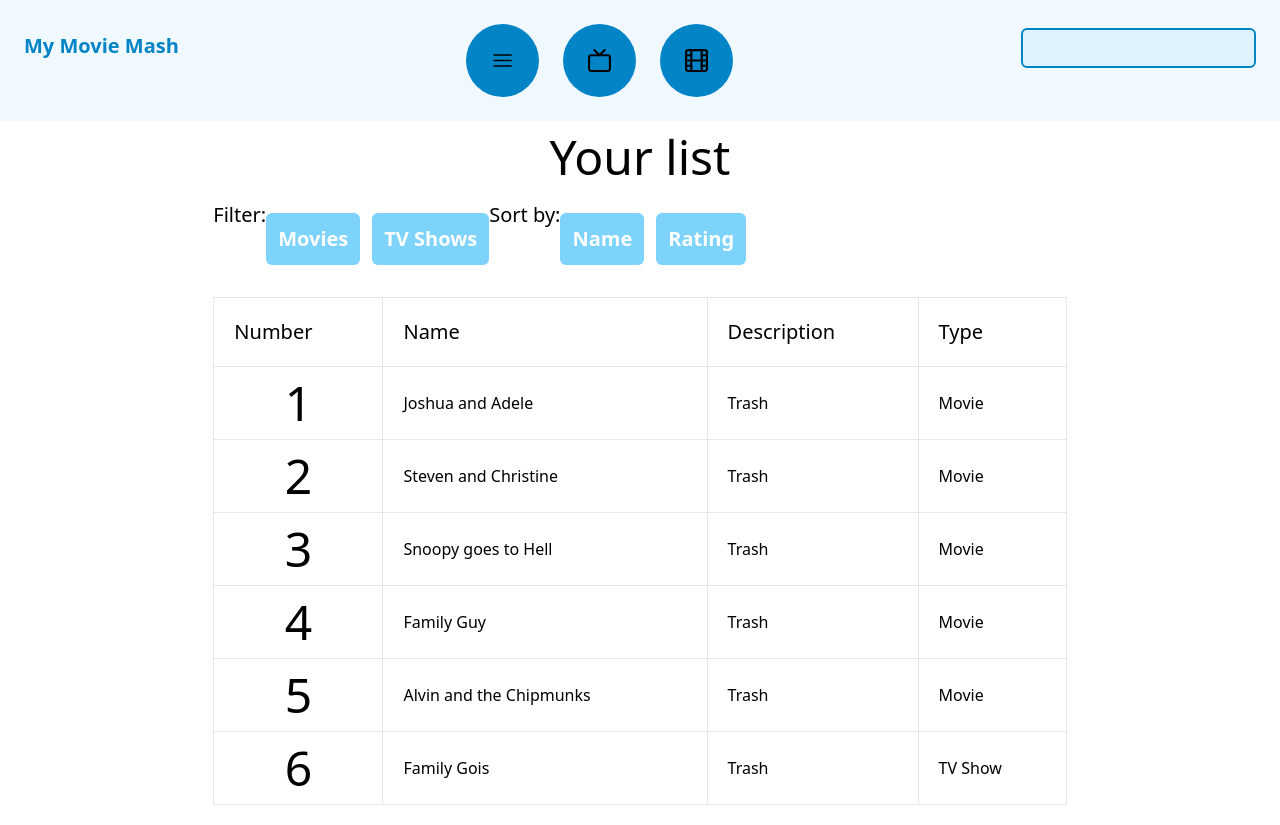
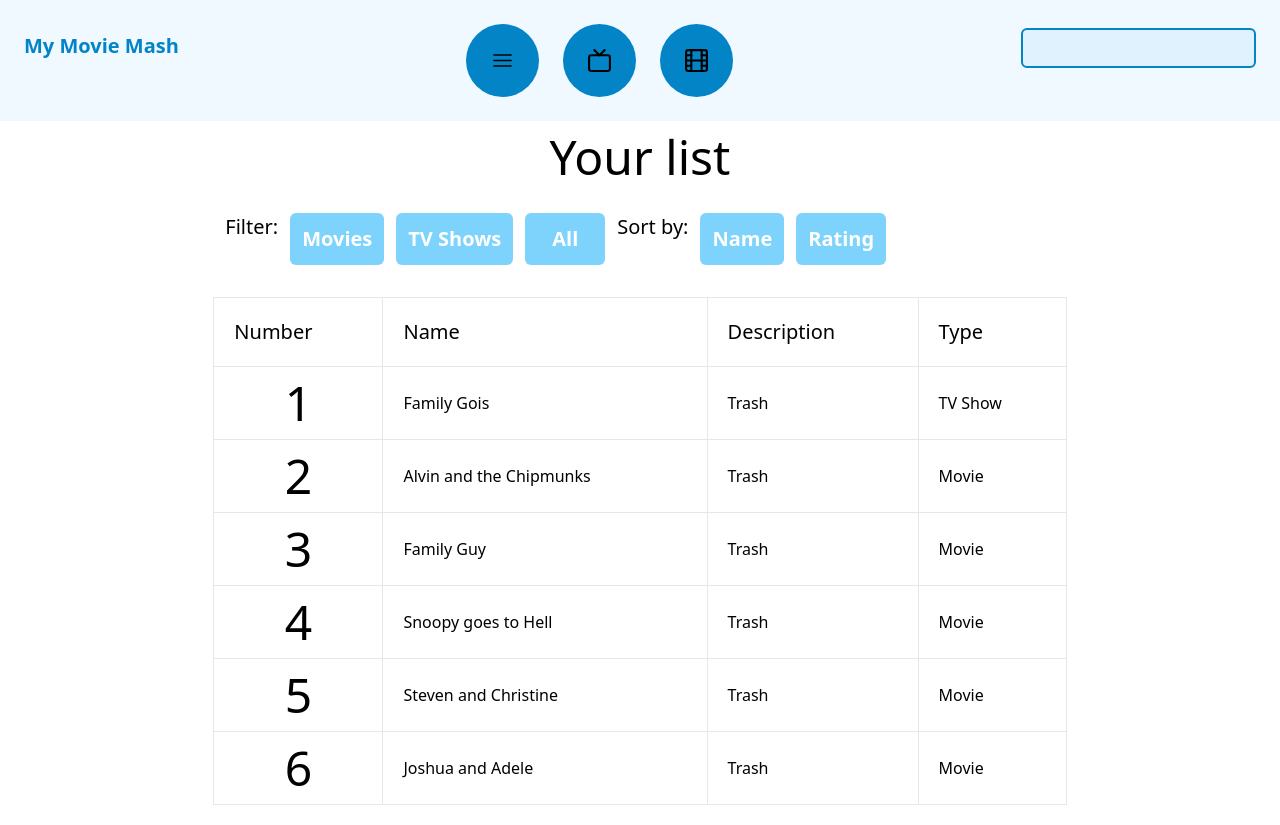
Before and after one commit to ACAUHS/my-movie-mash, a Next.js app: page /list in a window 1280 px wide. Built offline with nearby package versions, Linux system fonts and the light colour scheme.

Commit message:
Added filtering and sorting
- sorting is incomplete.

```diff
--- a/pages/list.tsx
+++ b/pages/list.tsx
@@ -2,6 +2,7 @@ import Header from "./components/header";
 import Watchable from "./logic/watchable";
 import WatchableEntry from "./components/watchable_entry";
 import { ForageWatchableInterface } from "./logic/user_storage";
+import { useState } from "react";
 
 /**
  * The list page where users can add or remove movies from their list. Uses localStorage to achieve database functions.
@@ -11,6 +12,9 @@ import { ForageWatchableInterface } from "./logic/user_storage";
 export default function List() {
     const table_header_styling: string = "text-left font-normal text-xl border p-5";
 
+    const [sort, setSort] = useState("none");
+    const [filter, setFilter] = useState("none");
+
     function TableHeader(props: { children: React.ReactNode }) {
         return (
             <th className={table_header_styling}>
@@ -19,12 +23,33 @@ export default function List() {
         )
     }
 
-    function TableSortButton(props: { children: React.ReactNode }) {
+    function TableSortButton(props: { children: React.ReactNode, onClick: any }) {
         return (
-            <div className="bg-sky-300 w-fit p-3 rounded-md text-white font-bold text-xl">
+            <div onClick={props.onClick} className="cursor-pointer min-w-[5rem] text-center bg-sky-300 w-fit p-3 rounded-md text-white font-bold text-xl">
                 {props.children}
             </div>
         )
+    }
+
+
+    function GetSortLambda(sort_string: string): (a: Watchable, b: Watchable) => number {
+        if (sort_string === "name") {
+            return (a: Watchable, b: Watchable): number => { return a.GetName() < b.GetName() ? -1 : 1; }
+        } else if (sort_string === "rating") {
+            return (a: Watchable, b: Watchable): number => { return a.GetName() < b.GetName() ? -1 : 1; }
+        } else {
+            return (a: Watchable, b: Watchable): number => { return -1 }
+        }
+    }
+
+    function GetFilterLambda(lambda_string: string): (left: Watchable) => boolean {
+        if (lambda_string === "Movie") {
+            return (a: Watchable): boolean => { return a.GetType() === 'Movie' };
+        } else if (lambda_string === 'TV Show') {
+            return (a: Watchable): boolean => { return a.GetType() === 'TV Show' };
+        } else {
+            return (a: Watchable): boolean => { return true; };
+        }
     }
 
     return (
@@ -34,15 +59,16 @@ export default function List() {
                 <div className='text-center'><h2 className='text-5xl mt-3 mb-3'>Your list</h2></div>
                 <div className='mt-5 mb-5'>
                     <div className='flex'>
-                        <span className='text-xl'>Filter:</span>
+                        <span className='m-3 text-xl'>Filter:</span>
                         <div className='flex gap-3 mt-3 mb-3'>
-                            <TableSortButton>Movies</TableSortButton>
-                            <TableSortButton>TV Shows</TableSortButton>
+                            <TableSortButton onClick={() => { setFilter("Movie") }}>Movies</TableSortButton>
+                            <TableSortButton onClick={() => { setFilter("TV Show") }}>TV Shows</TableSortButton>
+                            <TableSortButton onClick={() => { setFilter("none") }}>All</TableSortButton>
                         </div>
-                        <span className='text-xl'>Sort by:</span>
+                        <span className='m-3 text-xl'>Sort by:</span>
                         <div className='flex gap-3 mt-3 mb-3'>
-                            <TableSortButton>Name</TableSortButton>
-                            <TableSortButton>Rating</TableSortButton>
+                            <TableSortButton onClick={() => { setSort("name") }}>Name</TableSortButton>
+                            <TableSortButton onClick={() => { setSort("rating") }}>Rating</TableSortButton>
                         </div>
                     </div>
 
@@ -56,7 +82,7 @@ export default function List() {
                                 <TableHeader>Description</TableHeader>
                                 <TableHeader>Type</TableHeader>
                             </tr>
-                            {ForageWatchableInterface.GetUserWatchables().map(function (m: Watchable, index: number) {
+                            {ForageWatchableInterface.GetUserWatchablesSorted(GetSortLambda(sort)).filter(GetFilterLambda(filter)).map(function (m: Watchable, index: number) {
                                 return (<WatchableEntry order={index + 1} name={m.GetName()} type={m.GetType()} />)
                             })}
                         </tbody>
--- a/pages/logic/user_storage.tsx
+++ b/pages/logic/user_storage.tsx
@@ -60,7 +60,7 @@ export class ForageWatchableInterface {
      * @param sort_lambda the sort lambda that will be operated. If a < b == true, then it is the case that a will come before b.
      * @returns
      */
-    public static GetUserWatchablesSorted(sort_lambda: (a: Watchable, b: Watchable) => boolean): Array<Watchable> {
-        return []
+    public static GetUserWatchablesSorted(sort_lambda: (a: Watchable, b: Watchable) => number): Array<Watchable> {
+        return this.GetUserWatchables().sort(sort_lambda);
     }
 }
```
